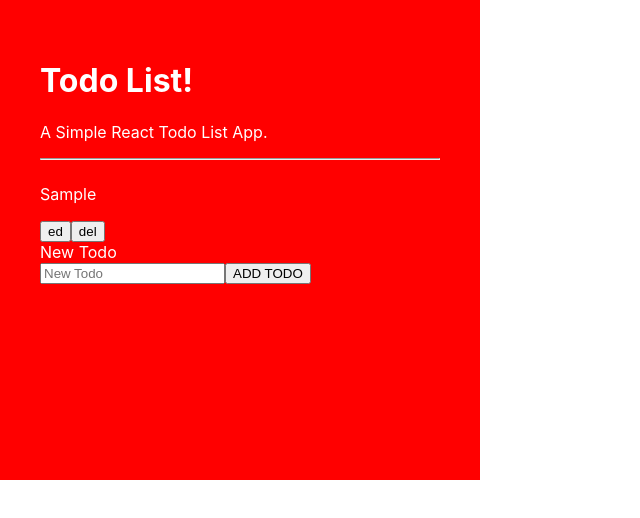
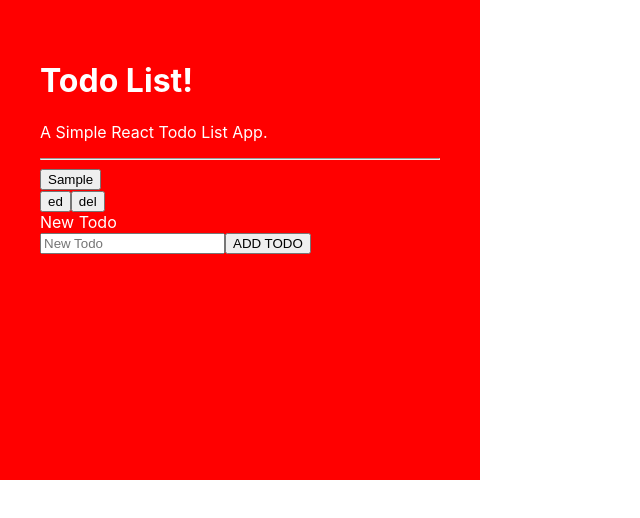
Before and after one commit to SaiManojBotchu/TodoApp, a React (Create React App) app: page / in a window 1280 px wide. Both pictures are taken after typing "Sample" into the empty fields and a click on the button "ADD TODO". Shown: the top 518 px of the page, without its empty margins (0-640 px from the left). Built offline with nearby package versions, Linux system fonts and the light colour scheme.

Commit message:
toggling todo completion

```diff
--- a/src/Todo.css
+++ b/src/Todo.css
@@ -4,3 +4,7 @@
   align-items: center;
   justify-content: flex-start;
 }
+
+.Todo-Data {
+  text-decoration: line-through;
+}
--- a/src/Todo.js
+++ b/src/Todo.js
@@ -6,12 +6,14 @@ class Todo extends Component {
     super(props);
     this.state = {
       isEditing: false,
-      data: this.props.todo.data
+      data: this.props.todo.data,
+      isCompleted: false
     };
     this.handleRemoveTodo = this.handleRemoveTodo.bind(this);
     this.handleUpdate = this.handleUpdate.bind(this);
     this.handleSubmit = this.handleSubmit.bind(this);
     this.handleChange = this.handleChange.bind(this);
+    this.hanldeToggle = this.hanldeToggle.bind(this);
   }
 
   handleSubmit(evt) {
@@ -32,6 +34,10 @@ class Todo extends Component {
     this.setState(st => ({ isEditing: !st.isEditing }));
   }
 
+  hanldeToggle() {
+    this.setState(st => ({ isCompleted: !st.isCompleted }));
+  }
+
   render() {
     const { todo } = this.props;
     let body;
@@ -45,7 +51,12 @@ class Todo extends Component {
     } else {
       body = (
         <div>
-          <p>{todo.data}</p>
+          <button
+            className={`${this.state.isCompleted && 'Todo-Data'}`}
+            type='button'
+            onClick={this.hanldeToggle}>
+            {todo.data}
+          </button>
           <div className='Todo-Buttons'>
             <button type='button' onClick={this.handleUpdate}>
               ed
```
Also changed, not shown: .eslintrc.json.
